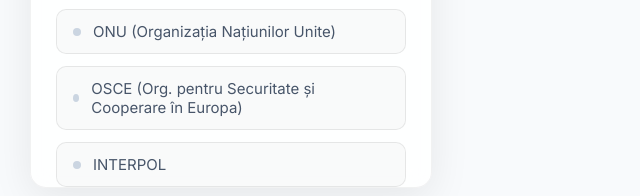
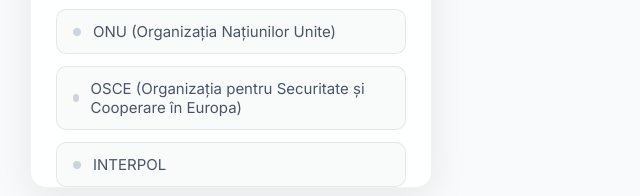
Before and after one commit to Bogdan0786/globe-organizations, a plain HTML site: page index.html in a window 1280 px wide. Shown: the part 574-770 px from the top of the page, 0-640 px from the left. Drawn offline with Linux system fonts and the light colour scheme; no server answers.

Commit message:
Expand OSCE abbreviation

```diff
--- a/index.html
+++ b/index.html
@@ -23,7 +23,7 @@
       <button data-org="eea">Spațiul SEE (Spațiul Economic European)</button>
       <button data-org="nato">NATO (Organizația Tratatului Atlanticului de Nord)</button>
       <button data-org="onu">ONU (Organizația Națiunilor Unite)</button>
-      <button data-org="osce">OSCE (Org. pentru Securitate și Cooperare în Europa)</button>
+      <button data-org="osce">OSCE (Organizația pentru Securitate și Cooperare în Europa)</button>
       <button data-org="interpol">INTERPOL</button>
       <button data-org="oms">OMS (Org. Mondială a Sănătății)</button>
     </div>
```
